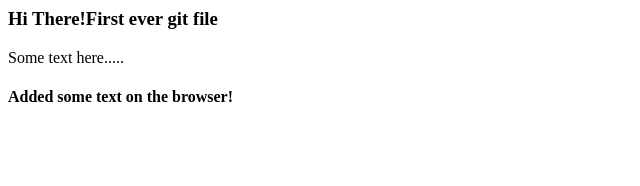
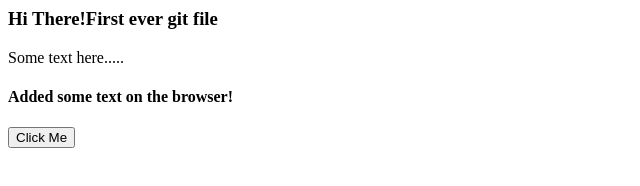
Before and after one commit to mahmudul43/firstDemo, a plain HTML site: page index.html in a window 1280 px wide. Shown: the whole page, without its empty margins (0-640 px from the left). Drawn offline with Linux system fonts and the light colour scheme.

Commit message:
New ekta button add korsi hehehe

```diff
--- a/index.html
+++ b/index.html
@@ -14,5 +14,7 @@
         <section class="extra">
             <h4>Added some text on the browser!</h4>
         </section>
+
+        <input type="submit"  name="button" value="Click Me" />
     </body>
 </html>
```
